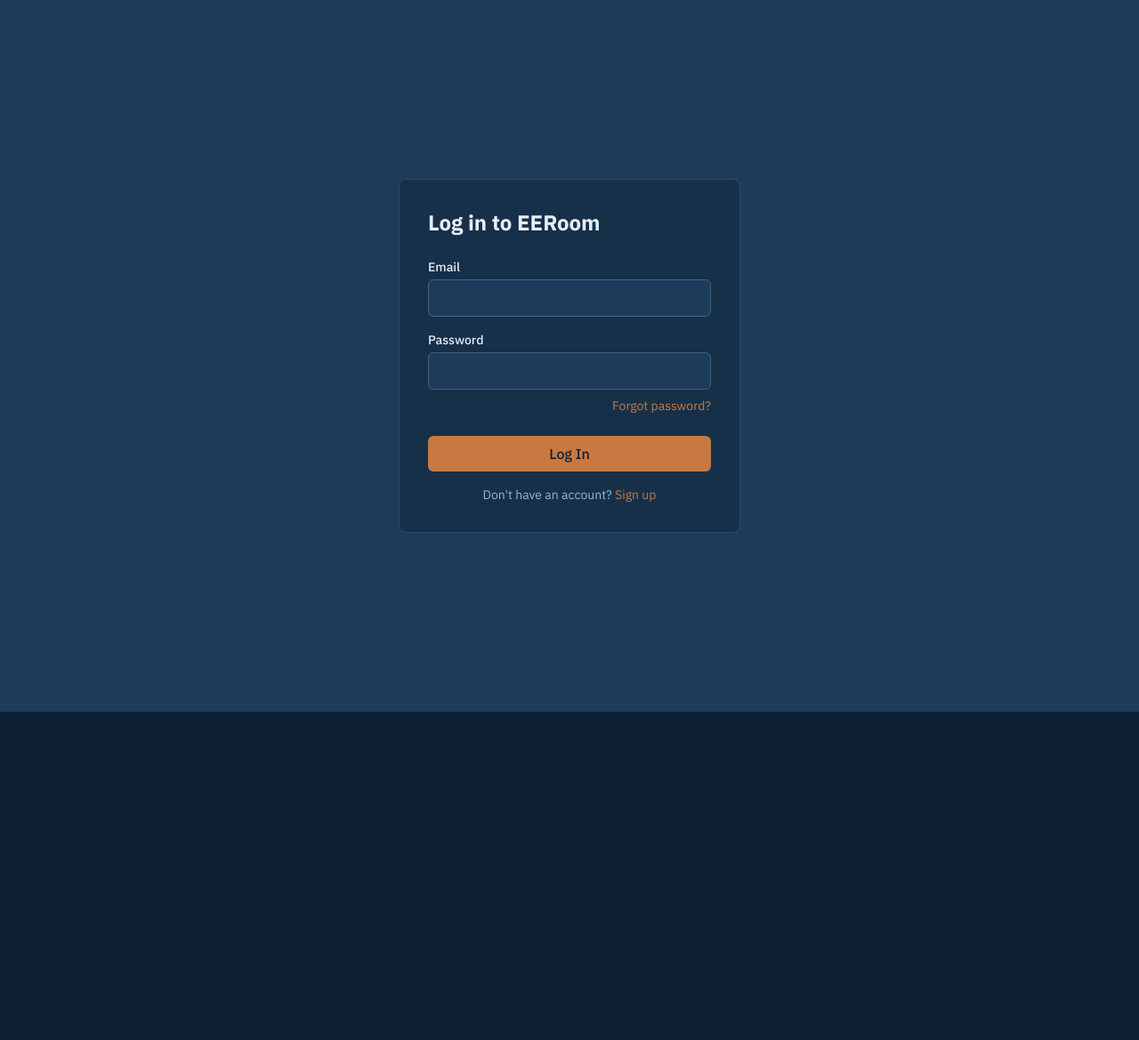
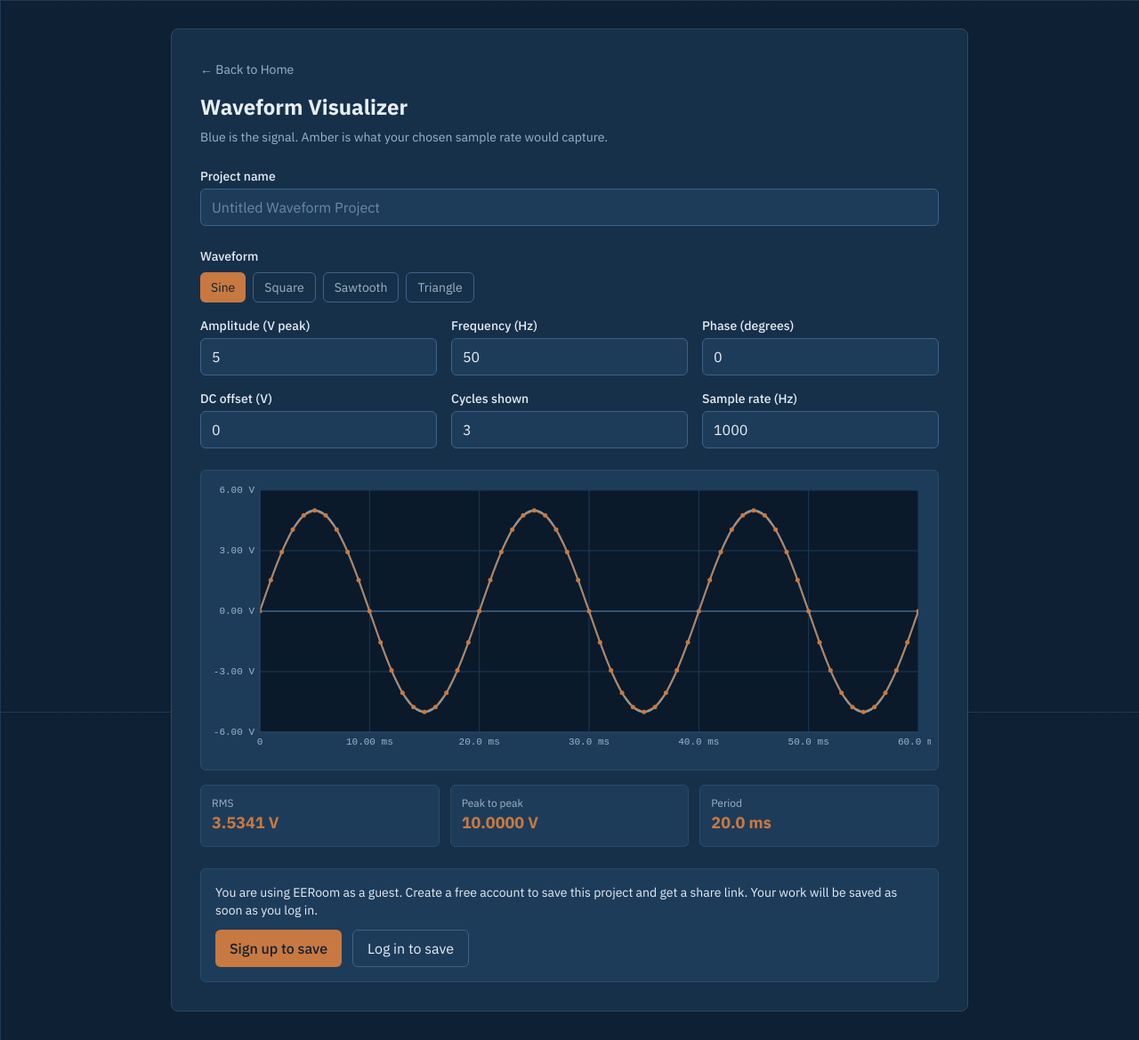
Before and after one commit to AidenVargas03/EERoom, a React (Vite) app in the folder client/: page /tools/wave in a window 1280 px wide. Before the commit this address led to /login. Shown: the whole page at 89% size. Before the commit the page ends 800 px from the top, so only its background shows below. Built offline with nearby package versions, Linux system fonts and the light colour scheme; no server answers.

Commit message:
Open the tools to guests and save their work after they log in

```diff
--- a/client/src/App.jsx
+++ b/client/src/App.jsx
@@ -9,9 +9,9 @@
  *   /forgot-password -> Request a password reset email (iteration 3)
  *   /reset-password  -> Set a new password from the email link (iteration 3)
  *   /dashboard       -> Dashboard (protected)
- *   /tools/ohm       -> Ohm's Law Calculator (protected)
- *   /tools/logic     -> Logic Gate Sandbox (protected)
- *   /tools/wave      -> Waveform Visualizer (protected)
+ *   /tools/ohm       -> Ohm's Law Calculator (open to guests)
+ *   /tools/logic     -> Logic Gate Sandbox (open to guests)
+ *   /tools/wave      -> Waveform Visualizer (open to guests)
  *   /share/:token    -> Public read-only shared project view
  *
  * Every route above is built. The tools were finished in the order the
@@ -45,7 +45,15 @@ export default function App() {
       <Route path="/reset-password" element={<ResetPasswordPage />} />
       <Route path="/share/:token" element={<SharedProjectPage />} />
 
-      {/* Protected routes - redirect to /login if not authenticated */}
+      {/* The tools are public so visitors can try them before registering
+          (SC-06, iteration 3). Saving still needs an account: the tool
+          pages show a sign-up prompt in place of Save for guests, and the
+          API rejects any save without a valid token. */}
+      <Route path="/tools/ohm" element={<OhmToolPage />} />
+      <Route path="/tools/logic" element={<LogicToolPage />} />
+      <Route path="/tools/wave" element={<WaveToolPage />} />
+
+      {/* Protected route - redirect to /login if not authenticated */}
       <Route
         path="/dashboard"
         element={
@@ -54,30 +62,6 @@ export default function App() {
           </ProtectedRoute>
         }
       />
-      <Route
-        path="/tools/ohm"
-        element={
-          <ProtectedRoute>
-            <OhmToolPage />
-          </ProtectedRoute>
-        }
-      />
-      <Route
-        path="/tools/logic"
-        element={
-          <ProtectedRoute>
-            <LogicToolPage />
-          </ProtectedRoute>
-        }
-      />
-      <Route
-        path="/tools/wave"
-        element={
-          <ProtectedRoute>
-            <WaveToolPage />
-          </ProtectedRoute>
-        }
-      />
     </Routes>
   );
 }
--- /dev/null
+++ b/client/src/components/GuestSavePrompt.jsx
@@ -0,0 +1,55 @@
+/**
+ * components/GuestSavePrompt.jsx
+ * -----------------------------------------------------------------------
+ * Shown in place of the Save button when a visitor is using a tool
+ * without an account (SC-06, iteration 3).
+ *
+ * The tools work fully for guests; only saving and sharing need an
+ * account, because a saved project has to belong to a user. Pressing
+ * either button stores the current work with savePendingDraft() before
+ * leaving the page, and LoginPage saves it to the account once the
+ * user is in.
+ *
+ * Props:
+ *   toolType  "ohm" | "wave" | "logic"
+ *   getDraft  function returning { name, projectData } for the work on screen
+ * -----------------------------------------------------------------------
+ */
+
+import { useNavigate } from "react-router-dom";
+import { savePendingDraft } from "../utils/pendingDraft.js";
+
+export default function GuestSavePrompt({ toolType, getDraft }) {
+  const navigate = useNavigate();
+
+  function keepWorkAndGo(path) {
+    const { name, projectData } = getDraft();
+    savePendingDraft({ toolType, name, projectData });
+    navigate(path);
+  }
+
+  return (
+    <div className="mt-6 bg-raised border border-rule rounded-md p-4">
+      <p className="text-sm text-ink mb-3">
+        You are using EERoom as a guest. Create a free account to save this project and get a
+        share link. Your work will be saved as soon as you log in.
+      </p>
+      <div className="flex flex-wrap gap-3">
+        <button
+          type="button"
+          onClick={() => keepWorkAndGo("/register")}
+          className="bg-copper text-ground px-4 py-2 rounded-md font-medium hover:bg-copper-bright"
+        >
+          Sign up to save
+        </button>
+        <button
+          type="button"
+          onClick={() => keepWorkAndGo("/login")}
+          className="border border-rule-strong text-ink px-4 py-2 rounded-md hover:border-copper hover:text-copper"
+        >
+          Log in to save
+        </button>
+      </div>
+    </div>
+  );
+}
--- a/client/src/pages/LandingPage.jsx
+++ b/client/src/pages/LandingPage.jsx
@@ -188,7 +188,7 @@ const glyphs = {
   ),
 };
 
-function Tool({ glyph, name, children }) {
+function Tool({ glyph, name, to, children }) {
   return (
     <div className="flex gap-5 py-7 border-t border-rule">
       <svg
@@ -202,6 +202,10 @@ function Tool({ glyph, name, children }) {
       <div>
         <h3 className="text-ink font-medium mb-1">{name}</h3>
         <p className="text-ink-muted text-sm leading-relaxed max-w-prose">{children}</p>
+        {/* Tools are open to guests (SC-06), so each one links straight in. */}
+        <Link to={to} className="inline-block mt-3 text-sm text-copper hover:underline">
+          Try it now, no account needed &rarr;
+        </Link>
       </div>
     </div>
   );
@@ -250,6 +254,12 @@ export default function LandingPage() {
               >
                 Sign in
               </Link>
+              <Link
+                to="/tools/logic"
+                className="rounded px-5 py-2.5 text-copper hover:underline"
+              >
+                Try the tools first
+              </Link>
             </div>
           </div>
 
@@ -258,15 +268,15 @@ export default function LandingPage() {
 
         <section className="mx-auto max-w-5xl px-6 pb-24">
           <h2 className="text-sm font-medium text-ink-faint mb-2">What is in it</h2>
-          <Tool glyph="resistor" name="Ohm's law and power">
+          <Tool glyph="resistor" to="/tools/ohm" name="Ohm's law and power">
             Enter any two of voltage, current and resistance. The third value and the power follow
             as you type.
           </Tool>
-          <Tool glyph="wave" name="Waveform visualiser">
+          <Tool glyph="wave" to="/tools/wave" name="Waveform visualiser">
             Sine, square, triangle and sawtooth, with adjustable frequency, amplitude and sample
             rate. Shows RMS and warns you when the sample rate drops below Nyquist.
           </Tool>
-          <Tool glyph="gate" name="Logic gate sandbox">
+          <Tool glyph="gate" to="/tools/logic" name="Logic gate sandbox">
             Place gates on a board and wire them together. The truth table and the boolean
             expression update as you build, and unconnected pins are flagged rather than silently
             read as zero.
--- a/client/src/pages/LogicToolPage.jsx
+++ b/client/src/pages/LogicToolPage.jsx
@@ -50,6 +50,8 @@ import { useEffect, useRef, useState } from "react";
 import { useNavigate, useSearchParams } from "react-router-dom";
 import { createProject, getProject, updateProject } from "../api/projects.js";
 import ShareButton from "../components/ShareButton.jsx";
+import GuestSavePrompt from "../components/GuestSavePrompt.jsx";
+import { useAuth } from "../hooks/useAuth.jsx";
 import palette from "../theme.js";
 import {
   GATE_TYPES,
@@ -152,6 +154,8 @@ const OUTPUT_LETTERS = "YZWVUT".split("");
 
 export default function LogicToolPage() {
   const navigate = useNavigate();
+  // Tools are open to guests (SC-06). Only saving needs an account.
+  const { isLoggedIn } = useAuth();
   const [searchParams, setSearchParams] = useSearchParams();
 
   const [projectId, setProjectId] = useState(searchParams.get("project"));
@@ -389,12 +393,17 @@ export default function LogicToolPage() {
 
   // ---- save --------------------------------------------------------------
 
+  /** The circuit a saved project stores. Used by Save and by the guest prompt. */
+  function currentProjectData() {
+    return { nodes: circuit.nodes, edges: circuit.edges, inputValues };
+  }
+
   async function handleSave() {
     setSaveStatus("saving");
     setSaveError("");
 
     const nameToSave = projectName.trim() || DEFAULT_NAME;
-    const projectData = { nodes: circuit.nodes, edges: circuit.edges, inputValues };
+    const projectData = currentProjectData();
 
     try {
       if (projectId) {
@@ -428,11 +437,12 @@ export default function LogicToolPage() {
   return (
     <div className="min-h-screen p-8">
       <div className="max-w-5xl mx-auto bg-panel rounded-lg border border-rule p-8">
+        {/* Guests have no dashboard, so they go back to the home page. */}
         <button
-          onClick={() => navigate("/dashboard")}
+          onClick={() => navigate(isLoggedIn ? "/dashboard" : "/")}
           className="text-sm text-ink-muted hover:underline mb-4"
         >
-          &larr; Back to Dashboard
+          &larr; {isLoggedIn ? "Back to Dashboard" : "Back to Home"}
         </button>
 
         <h1 className="text-2xl font-bold text-ink mb-2">Logic Gate Sandbox</h1>
@@ -837,6 +847,8 @@ export default function LogicToolPage() {
           )}
         </div>
 
+        {isLoggedIn ? (
+          <>
             <button
               onClick={handleSave}
               disabled={saveStatus === "saving"}
@@ -858,6 +870,13 @@ export default function LogicToolPage() {
             <div className="mt-4 pt-4 border-t border-rule">
               <ShareButton projectId={projectId} />
             </div>
+          </>
+        ) : (
+          <GuestSavePrompt
+            toolType="logic"
+            getDraft={() => ({ name: projectName.trim(), projectData: currentProjectData() })}
+          />
+        )}
       </div>
     </div>
   );
--- a/client/src/pages/LoginPage.jsx
+++ b/client/src/pages/LoginPage.jsx
@@ -4,12 +4,26 @@
  * Login form. On success, useAuth().login() stores the JWT and user
  * info, then we navigate to /dashboard. On failure, we show the error
  * message the backend returned (e.g. "Invalid email or password.").
+ *
+ * Iteration 3: if a guest came here from a tool's "Log in to save" or
+ * "Sign up to save" button, their work is waiting in sessionStorage
+ * (see utils/pendingDraft.js). After login it is saved to the account
+ * and opened in its tool instead of going to the dashboard.
  * -----------------------------------------------------------------------
  */
 
 import { useState } from "react";
 import { useNavigate, Link } from "react-router-dom";
 import { useAuth } from "../hooks/useAuth.jsx";
+import { createProject } from "../api/projects.js";
+import { takePendingDraft } from "../utils/pendingDraft.js";
+
+// Fallback names, matching the ones each tool page uses.
+const DEFAULT_NAMES = {
+  ohm: "Untitled Ohm's Law Project",
+  wave: "Untitled Waveform Project",
+  logic: "Untitled Logic Project",
+};
 
 export default function LoginPage() {
   const { login } = useAuth();
@@ -27,14 +41,31 @@ export default function LoginPage() {
 
     try {
       await login(email, password);
-      navigate("/dashboard");
     } catch (err) {
       // err.response is the axios error shape; fall back to a generic
       // message if the backend didn't send one (e.g. network failure).
       setError(err.response?.data?.error || "Login failed. Please try again.");
-    } finally {
       setIsSubmitting(false);
+      return;
     }
+
+    // Logged in. Save any guest work before leaving the page.
+    const draft = takePendingDraft();
+    if (draft) {
+      try {
+        const created = await createProject(
+          draft.name || DEFAULT_NAMES[draft.toolType],
+          draft.toolType,
+          draft.projectData
+        );
+        navigate(`/tools/${draft.toolType}?project=${created.project_id}`);
+        return;
+      } catch {
+        // The login itself worked, so carry on to the dashboard rather
+        // than showing an error on a login form that succeeded.
+      }
+    }
+    navigate("/dashboard");
   }
 
   return (
--- a/client/src/pages/OhmToolPage.jsx
+++ b/client/src/pages/OhmToolPage.jsx
@@ -47,11 +47,15 @@ import { useEffect, useState } from "react";
 import { useNavigate, useSearchParams } from "react-router-dom";
 import { createProject, getProject, updateProject } from "../api/projects.js";
 import ShareButton from "../components/ShareButton.jsx";
+import GuestSavePrompt from "../components/GuestSavePrompt.jsx";
+import { useAuth } from "../hooks/useAuth.jsx";
 
 const DEFAULT_NAME = "Untitled Ohm's Law Project";
 
 export default function OhmToolPage() {
   const navigate = useNavigate();
+  // Tools are open to guests (SC-06). Only saving needs an account.
+  const { isLoggedIn } = useAuth();
   const [searchParams, setSearchParams] = useSearchParams();
 
   // The project currently being edited, or null when creating a new one.
@@ -203,6 +207,16 @@ export default function OhmToolPage() {
     power = vNum * iNum;
   }
 
+  /** The values a saved project stores. Used by Save and by the guest prompt. */
+  function currentProjectData() {
+    return {
+      voltage: calculatedVoltage,
+      current: calculatedCurrent,
+      resistance: calculatedResistance,
+      power,
+    };
+  }
+
   async function handleSave() {
     setSaveStatus("saving");
     setSaveError("");
@@ -210,12 +224,7 @@ export default function OhmToolPage() {
     // The database requires a name (NOT NULL), and an untitled project is
     // better than a failed save, so fall back rather than blocking.
     const nameToSave = projectName.trim() || DEFAULT_NAME;
-    const projectData = {
-      voltage: calculatedVoltage,
-      current: calculatedCurrent,
-      resistance: calculatedResistance,
-      power,
-    };
+    const projectData = currentProjectData();
 
     try {
       if (projectId) {
@@ -258,11 +267,12 @@ export default function OhmToolPage() {
   return (
     <div className="min-h-screen p-8">
       <div className="max-w-md mx-auto bg-panel rounded-lg border border-rule p-8">
+        {/* Guests have no dashboard, so they go back to the home page. */}
         <button
-          onClick={() => navigate("/dashboard")}
+          onClick={() => navigate(isLoggedIn ? "/dashboard" : "/")}
           className="text-sm text-ink-muted hover:underline mb-4"
         >
-          &larr; Back to Dashboard
+          &larr; {isLoggedIn ? "Back to Dashboard" : "Back to Home"}
         </button>
 
         <h1 className="text-2xl font-bold text-ink mb-2">Ohm's Law &amp; Power Calculator</h1>
@@ -348,6 +358,8 @@ export default function OhmToolPage() {
           </span>
         </div>
 
+        {isLoggedIn ? (
+          <>
             <button
               onClick={handleSave}
               disabled={power === null || saveStatus === "saving"}
@@ -369,6 +381,13 @@ export default function OhmToolPage() {
             <div className="mt-4 pt-4 border-t border-rule">
               <ShareButton projectId={projectId} />
             </div>
+          </>
+        ) : (
+          <GuestSavePrompt
+            toolType="ohm"
+            getDraft={() => ({ name: projectName.trim(), projectData: currentProjectData() })}
+          />
+        )}
       </div>
     </div>
   );
--- a/client/src/pages/WaveToolPage.jsx
+++ b/client/src/pages/WaveToolPage.jsx
@@ -33,6 +33,8 @@ import { useEffect, useState } from "react";
 import { useNavigate, useSearchParams } from "react-router-dom";
 import { createProject, getProject, updateProject } from "../api/projects.js";
 import ShareButton from "../components/ShareButton.jsx";
+import GuestSavePrompt from "../components/GuestSavePrompt.jsx";
+import { useAuth } from "../hooks/useAuth.jsx";
 import WaveformCanvas, { formatTime } from "../components/WaveformCanvas.jsx";
 import {
   WAVEFORM_TYPES,
@@ -70,6 +72,8 @@ function num(value, fallback) {
 
 export default function WaveToolPage() {
   const navigate = useNavigate();
+  // Tools are open to guests (SC-06). Only saving needs an account.
+  const { isLoggedIn } = useAuth();
   const [searchParams, setSearchParams] = useSearchParams();
 
   const [projectId, setProjectId] = useState(searchParams.get("project"));
@@ -162,12 +166,9 @@ export default function WaveToolPage() {
   const signalRms = rms(smooth);
   const peakToPeak = range.max - range.min;
 
-  async function handleSave() {
-    setSaveStatus("saving");
-    setSaveError("");
-
-    const nameToSave = projectName.trim() || DEFAULT_NAME;
-    const projectData = {
+  /** The settings a saved project stores. Used by Save and by the guest prompt. */
+  function currentProjectData() {
+    return {
       type: controls.type,
       amplitude,
       frequency,
@@ -176,6 +177,14 @@ export default function WaveToolPage() {
       cycles,
       sampleRate,
     };
+  }
+
+  async function handleSave() {
+    setSaveStatus("saving");
+    setSaveError("");
+
+    const nameToSave = projectName.trim() || DEFAULT_NAME;
+    const projectData = currentProjectData();
 
     try {
       if (projectId) {
@@ -216,11 +225,12 @@ export default function WaveToolPage() {
   return (
     <div className="min-h-screen p-8">
       <div className="max-w-4xl mx-auto bg-panel rounded-lg border border-rule p-8">
+        {/* Guests have no dashboard, so they go back to the home page. */}
         <button
-          onClick={() => navigate("/dashboard")}
+          onClick={() => navigate(isLoggedIn ? "/dashboard" : "/")}
           className="text-sm text-ink-muted hover:underline mb-4"
         >
-          &larr; Back to Dashboard
+          &larr; {isLoggedIn ? "Back to Dashboard" : "Back to Home"}
         </button>
 
         <h1 className="text-2xl font-bold text-ink mb-2">Waveform Visualizer</h1>
@@ -326,6 +336,8 @@ export default function WaveToolPage() {
           </div>
         </div>
 
+        {isLoggedIn ? (
+          <>
             <button
               onClick={handleSave}
               disabled={saveStatus === "saving"}
@@ -347,6 +359,13 @@ export default function WaveToolPage() {
             <div className="mt-4 pt-4 border-t border-rule">
               <ShareButton projectId={projectId} />
             </div>
+          </>
+        ) : (
+          <GuestSavePrompt
+            toolType="wave"
+            getDraft={() => ({ name: projectName.trim(), projectData: currentProjectData() })}
+          />
+        )}
       </div>
     </div>
   );
--- /dev/null
+++ b/client/src/utils/pendingDraft.js
@@ -0,0 +1,64 @@
+/**
+ * utils/pendingDraft.js
+ * -----------------------------------------------------------------------
+ * Holds a guest's unsaved work while they sign up or log in (SC-06,
+ * iteration 3).
+ *
+ * Visitors can use every tool without an account. When a guest presses
+ * "Sign up to save" or "Log in to save", the tool page stores its current
+ * project here. After a successful login, LoginPage takes the draft back
+ * out, saves it to the new account, and opens it in the tool. Without
+ * this, a guest who built a circuit and then signed up would lose it.
+ *
+ * sessionStorage is used rather than localStorage so a forgotten draft
+ * disappears when the tab is closed instead of appearing in some later,
+ * unrelated login.
+ *
+ * Both functions take the storage object as a parameter so the unit
+ * tests can pass in a simple stand-in instead of a real browser.
+ *
+ * Source: Web Storage API (sessionStorage), MDN -
+ * https://developer.mozilla.org/en-US/docs/Web/API/Window/sessionStorage
+ * -----------------------------------------------------------------------
+ */
+
+export const PENDING_KEY = "eeroom_pending_draft";
+export const TOOL_TYPES = ["ohm", "wave", "logic"];
+
+/** Store a draft: { toolType, name, projectData }. */
+export function savePendingDraft(draft, storage = window.sessionStorage) {
+  storage.setItem(PENDING_KEY, JSON.stringify(draft));
+}
+
+/**
+ * Remove and return the stored draft, or null if there is none or it is
+ * not usable. It is always removed, so a bad draft cannot get stuck and
+ * a good one is never saved twice.
+ */
+export function takePendingDraft(storage = window.sessionStorage) {
+  const raw = storage.getItem(PENDING_KEY);
+  storage.removeItem(PENDING_KEY);
+  if (!raw) return null;
+
+  let draft;
+  try {
+    draft = JSON.parse(raw);
+  } catch {
+    return null;
+  }
+
+  if (
+    !draft ||
+    !TOOL_TYPES.includes(draft.toolType) ||
+    typeof draft.projectData !== "object" ||
+    draft.projectData === null
+  ) {
+    return null;
+  }
+
+  return {
+    toolType: draft.toolType,
+    name: typeof draft.name === "string" ? draft.name : "",
+    projectData: draft.projectData,
+  };
+}
```
Also changed, not shown: 1 other file (tests, documents, lock files or other folders). Lines whose indentation alone changed are shown as unchanged.
